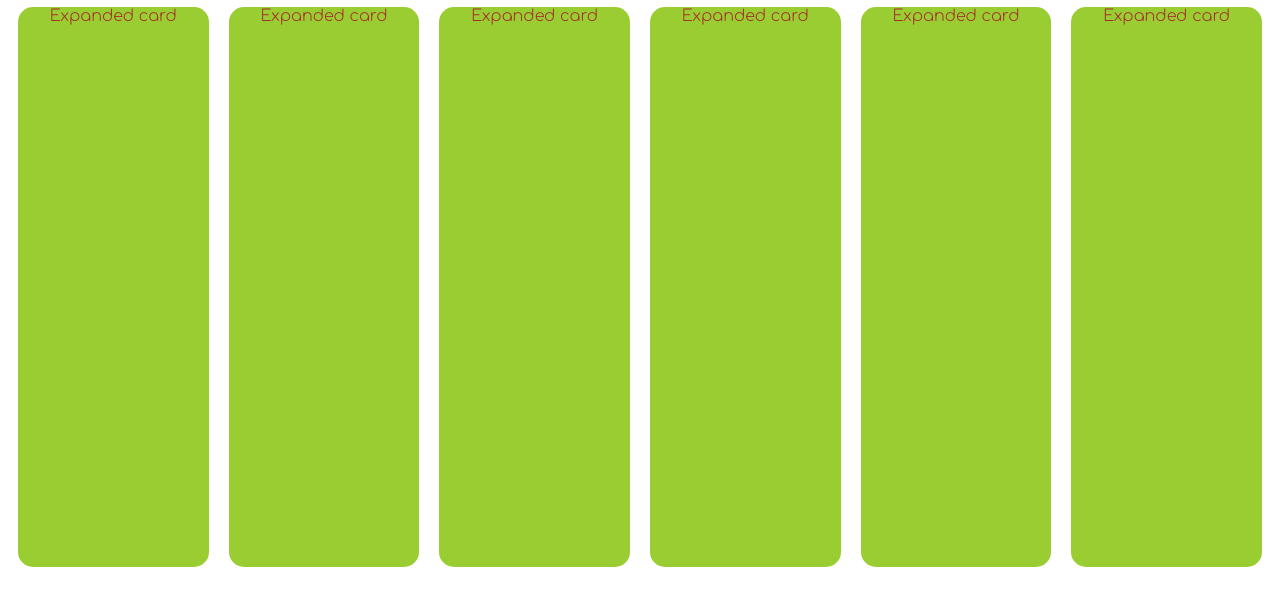
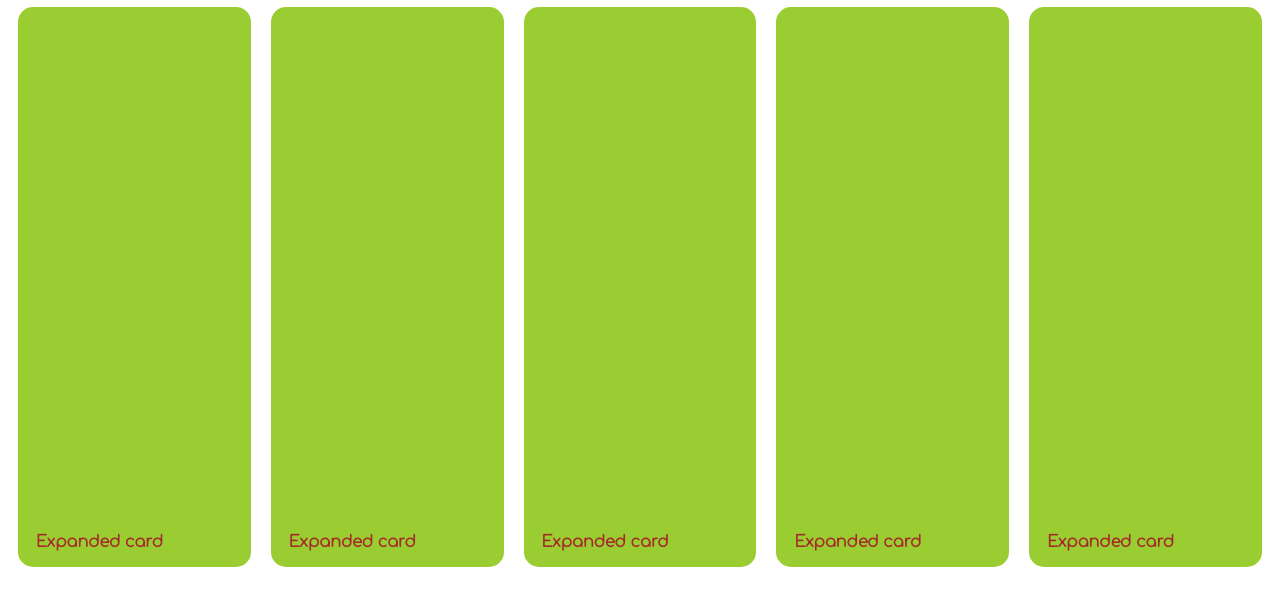
Before and after one commit to AtharLaique/css-50, a plain HTML site: page index.html in a window 1280 px wide. Shown: the part 117-722 px from the top of the page. Drawn offline with Linux system fonts and the light colour scheme.

Commit message:
text postion set

```diff
--- a/index.html
+++ b/index.html
@@ -16,22 +16,19 @@
     </div>
     <div class="app-container">
         <div class="app-row">
-            <span>Expanded card</span>
+            <p class="text">Expanded card</p>
         </div>
         <div class="app-row">
-            <span>Expanded card</span>
+            <p class="text">Expanded card</p>
         </div>
         <div class="app-row">
-            <span>Expanded card</span>
+            <p class="text">Expanded card</p>
         </div>
         <div class="app-row">
-            <span>Expanded card</span>
+            <p class="text">Expanded card</p>
         </div>
         <div class="app-row">
-            <span>Expanded card</span>
-        </div>
-        <div class="app-row">
-            <span>Expanded card</span>
+            <p class="text">Expanded card</p>
         </div>
     </div>
     <script src="./script.js"></script>
--- a/style.css
+++ b/style.css
@@ -29,4 +29,11 @@ body {
     background-color: yellowgreen;
     border-radius: 15px;
     margin: 10px;
+    position: relative;
 }
+.text {
+    position: absolute;
+    bottom: 0;
+    left: 18;
+    font-weight: bold;
+}
```
Also changed, not shown: 1 other file.
